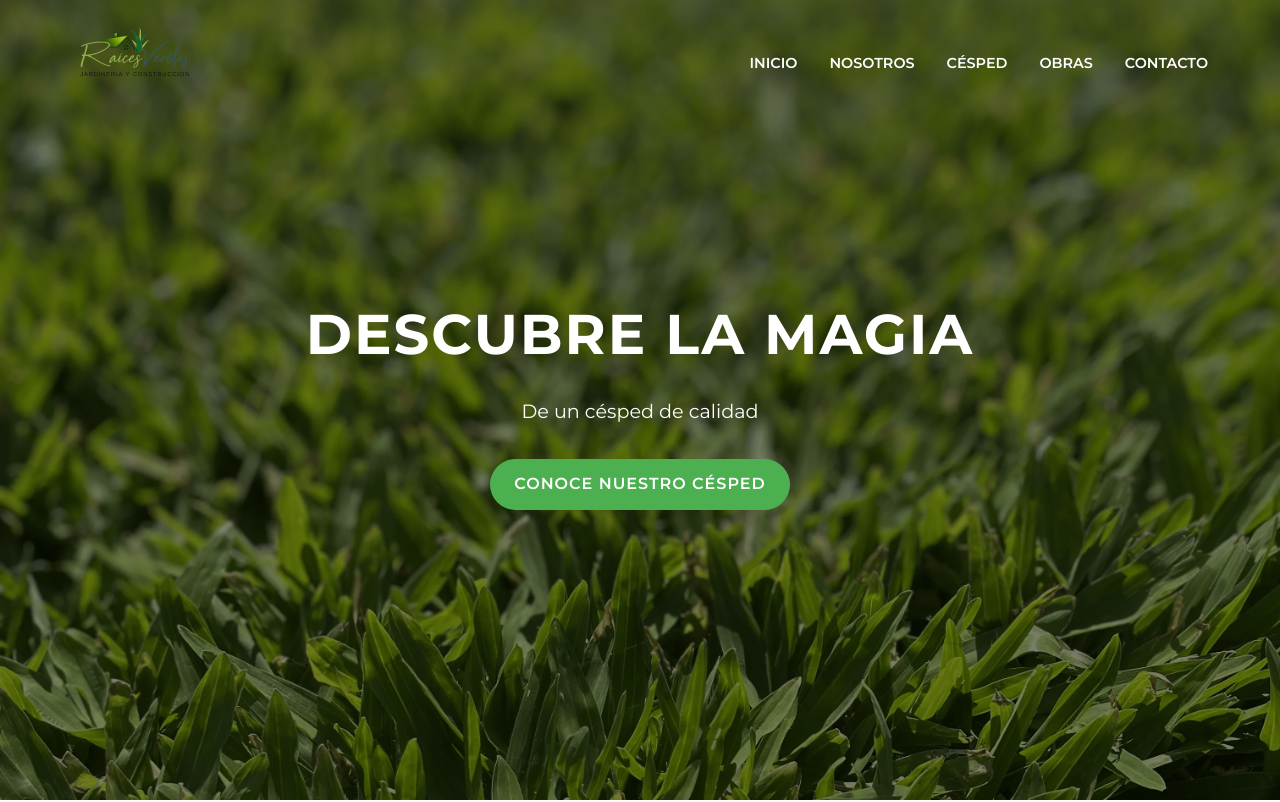
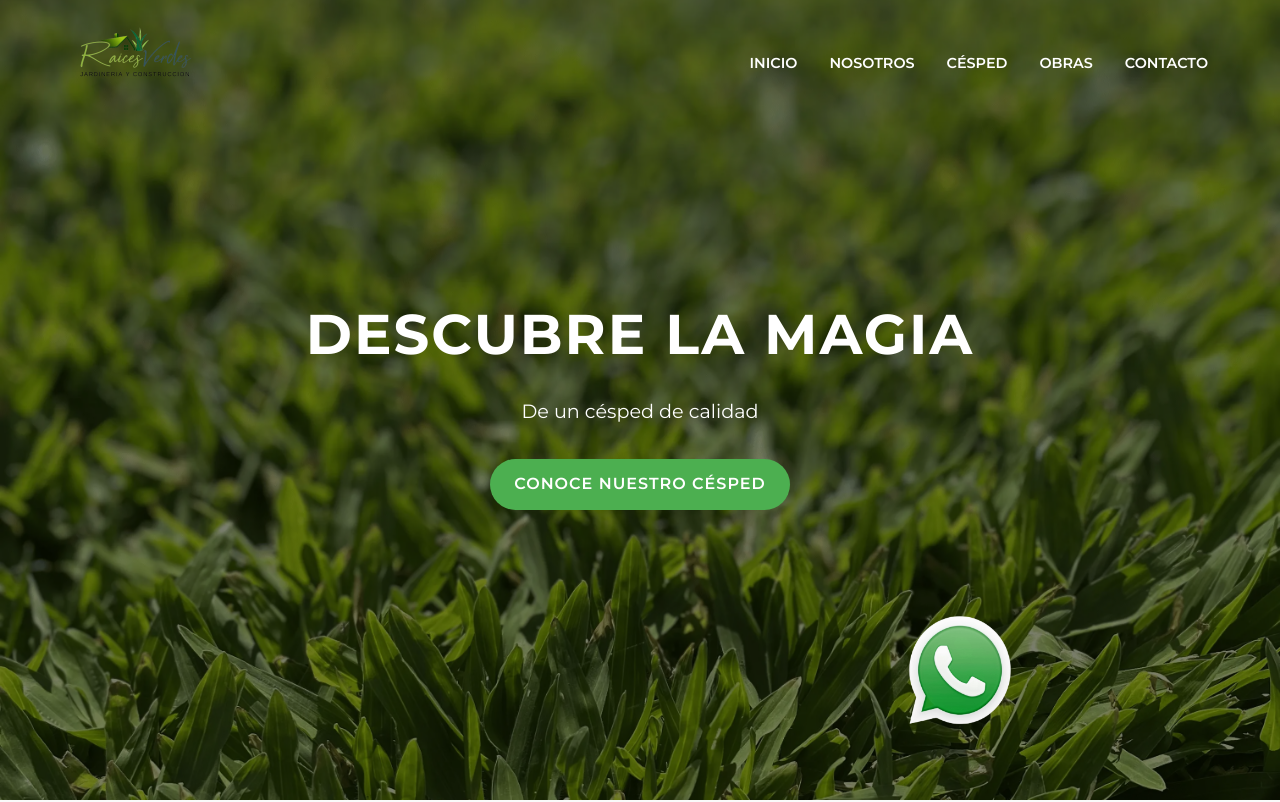
Before and after one commit to VinkoRobi2/Raices-Verdes, a React (Vite) app in the folder RV/: page / in a window 1280 px wide. Shown: the top 802 px of the page. Built offline with nearby package versions, Linux system fonts and the light colour scheme; no server answers.

Commit message:
Ansley/Maja

```diff
--- a/RV/src/Hero.css
+++ b/RV/src/Hero.css
@@ -190,7 +190,7 @@
 }
 @media (max-width: 1366px) {
   .whatsapp-logo {
-    left: 1300px;  /* Ajusta la posición según tu layout */
+    left: 800px;  /* Ajusta la posición según tu layout */
     width: 120px;
     height: 120px;
   }
@@ -199,7 +199,7 @@
 /* Para iPad Pro en modo portrait (ancho máximo aproximado: 1024px) */
 @media (max-width: 1024px) {
   .whatsapp-logo {
-    left: 1000px;   /* Ajusta la posición según tu diseño */
+    left: 900px;   /* Ajusta la posición según tu diseño */
     width: 100px;
     height: 100px;
   }
@@ -215,7 +215,7 @@
 /* Para pantallas hasta 1440px */
 @media (max-width: 1440px) {
   .whatsapp-logo {
-    left: 1700px;
+    left: 900px;
     width: 130px;
     height: 130px;
   }
@@ -224,7 +224,7 @@
 /* Para pantallas hasta 1280px */
 @media (max-width: 1280px) {
   .whatsapp-logo {
-    left: 1500px;
+    left: 900px;
     width: 120px;
     height: 120px;
   }
```
